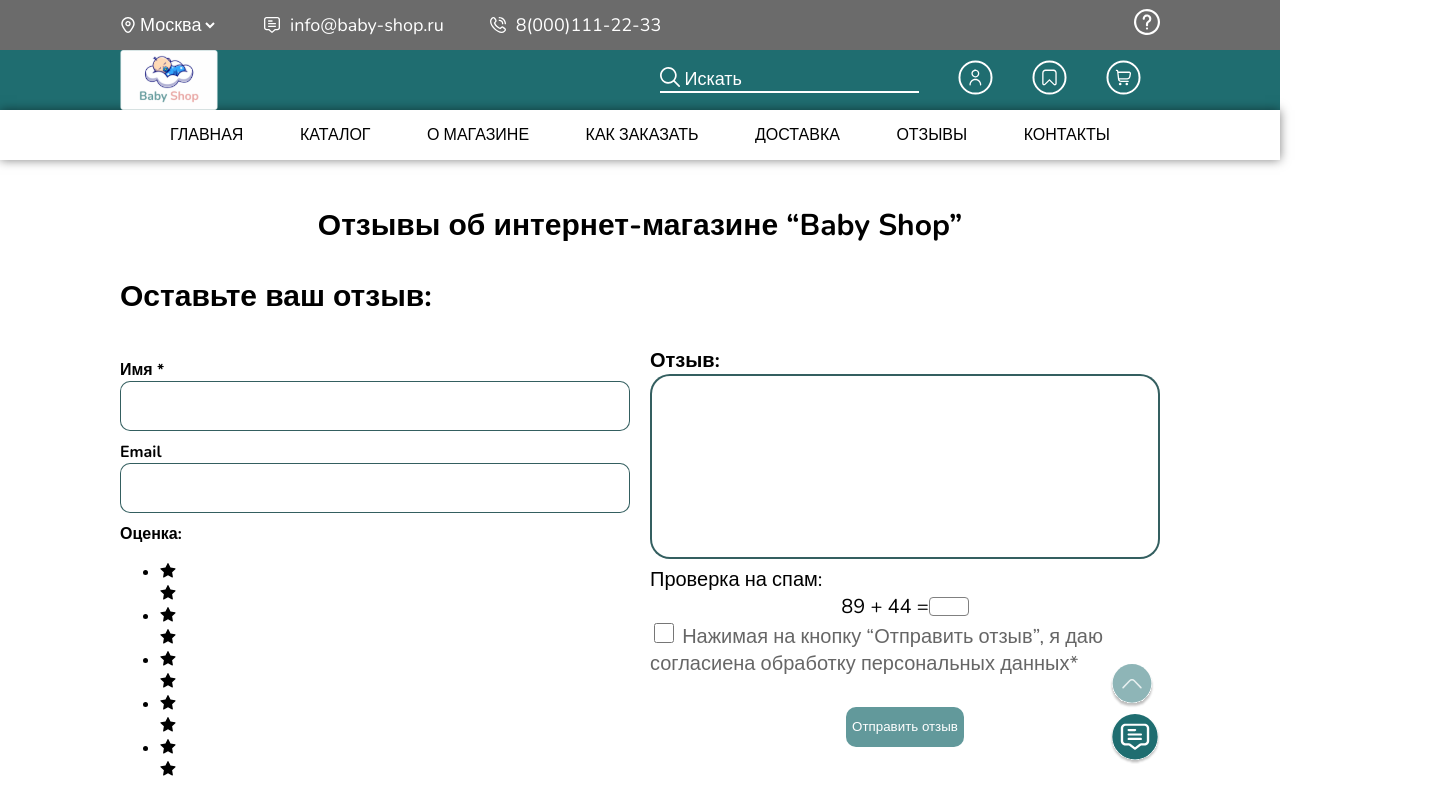
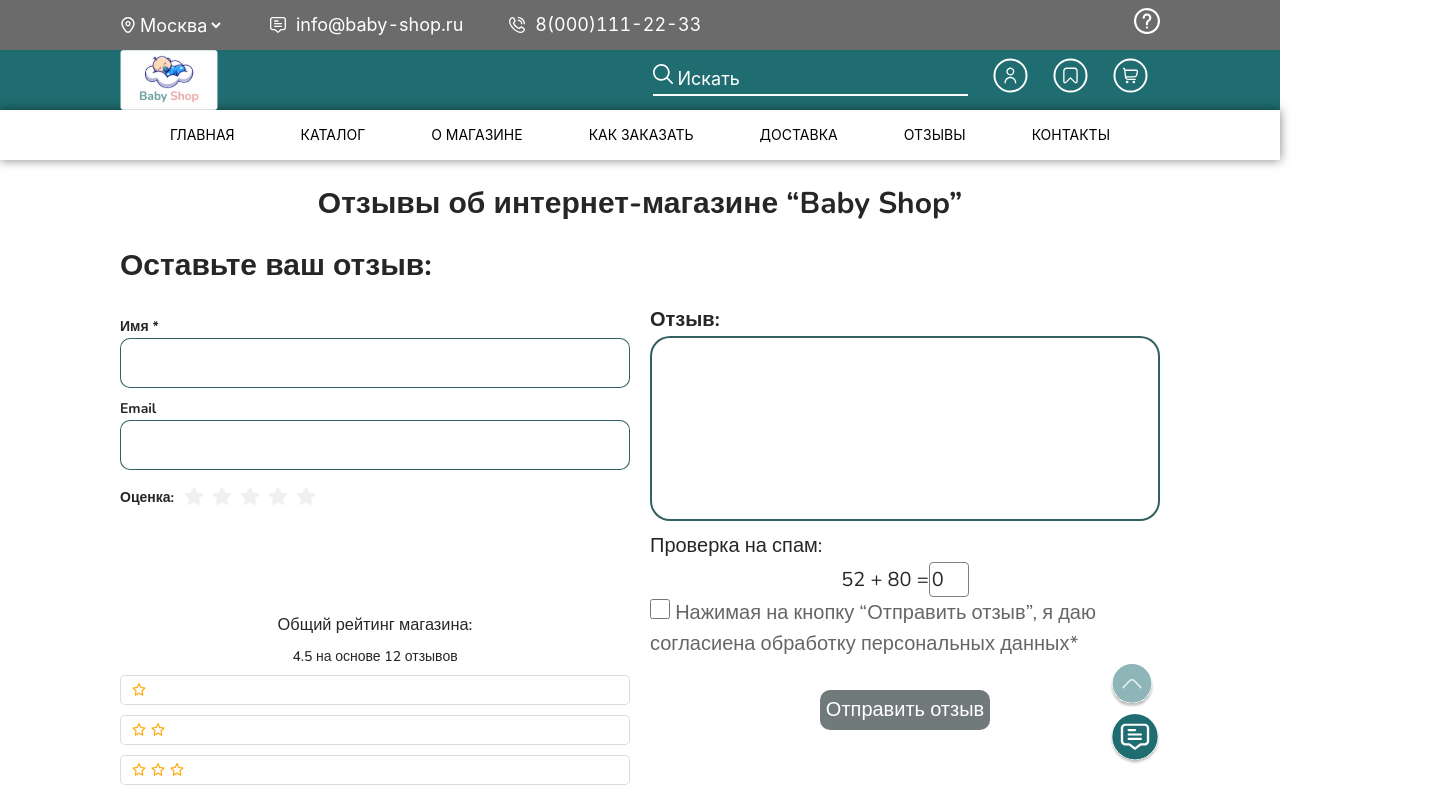
Before and after one commit to Kodmanspp/baby-shop, a Next.js app: page /reviewspage in a window 1280 px wide. Shown: the top 793 px of the page, 1450 px wide, since content can reach past the window. Built offline with nearby package versions, Linux system fonts and the light colour scheme.

Commit message:
main page and rewiews

```diff
--- a/components/MainPage/MainPage.jsx
+++ b/components/MainPage/MainPage.jsx
@@ -3,12 +3,10 @@ import styles from './MainPage.module.scss';
 import pocan from '../../public/icons/pocan.png';
 import telka from '../../public/icons/telka.png';
 import elipse from '../../public/icons/Ellipse.png';
-import profileIcon from '../../public/icons/zeleniyChel.png';
 import Image from 'next/image';
 import ClothesCard from '../MainPageCards/ClothesCard';
 import Card from '../MainPageReviewCard/Card';
 import { accordionArray, cardArray, headerArray } from './MainPageData';
-import Accordion from '../Accordion/Accordion';
 import SimpleAccordion from '../Accordion/Accordion';
 import {
   fetchNewCollection,
@@ -21,7 +19,6 @@ function MainPage() {
   const allNewCollection = useSelector((state) =>
     newCollectionSelectors.selectAll(state)
   );
-  console.log(allNewCollection);
 
   useEffect(() => {
     dispatch(fetchNewCollection());
--- a/components/MainPageCards/ClothesCard.jsx
+++ b/components/MainPageCards/ClothesCard.jsx
@@ -6,7 +6,6 @@ import favoriteIcon from '../../public/icons/favorite.svg';
 import palkaIcon from '../../public/icons/palkaebanaya.svg';
 import cartIcon from '../../public/icons/cart.svg';
 function ClothesCard({ cardArray }) {
-  console.log(cardArray);
   return (
     <>
       {cardArray.map((item) => {
--- a/components/ReviewsPage/ReviewsPage.jsx
+++ b/components/ReviewsPage/ReviewsPage.jsx
@@ -1,39 +1,100 @@
-import React from 'react';
+import React, { useEffect, useState } from 'react';
 import styles from './ReviewsPage.module.scss';
 import { Rate } from 'antd';
 import rectangleOne from '../../public/icons/Rectangle 163.png';
 import Image from 'next/image';
 import { StarOutlined } from '@ant-design/icons';
 import Card from '../MainPageReviewCard/Card';
+import 'antd/dist/antd.css';
+import { Formik } from 'formik';
 
 function ReviewsPage() {
+  const [rateAnt, setRateAnt] = useState(0);
+  const [inpCheck, setInpCheck] = useState(0);
+  const [SpamNum1, setSpamNum1] = useState(1);
+  const [SpamNum2, setSpamNum2] = useState(1);
+
+  useEffect(() => {
+    setSpamNum1(Math.floor(Math.random() * 100));
+    setSpamNum2(Math.floor(Math.random() * 100));
+  }, []);
+
+  const handleSubmitForm = ({ values, resetForm }) => {
+    console.log({ ...values, grade: rateAnt });
+  };
+
   return (
     <div className={styles.reviews_wrapper}>
       <h2 className={styles.title}> Отзывы об интернет-магазине “Baby Shop”</h2>
+      <Formik
+        initialValues={{
+          name: '',
+          email: '',
+          grade: '',
+          review: '',
+          agreement: false,
+        }}
+        onSubmit={(values, { resetForm }) => {
+          handleSubmitForm({ values, resetForm });
+        }}
+      >
+        {({
+          values,
+          errors,
+          touched,
+          handleChange,
+          handleSubmit,
+          handleBlur,
+        }) => (
+          <form onSubmit={handleSubmit}>
             <div className={styles.reviews_action}>
               <h3 className={styles.rew_title}>Оставьте ваш отзыв:</h3>
               <div className={styles.form_wrapper}>
                 <div className={styles.input_wrapper}>
                   <div className={styles.label_name}>
                     <label>Имя *</label>
-              <input className={styles.name_input} type='text' />
+                    <input
+                      className={styles.name_input}
+                      type='text'
+                      name='name'
+                      onChange={handleChange}
+                      onBlur={handleBlur}
+                      value={values.name}
+                    />
                   </div>
                   <div>
                     <label>Email</label>
-              <input className={styles.email_input} />
+                    <input
+                      className={styles.email_input}
+                      type='text'
+                      name='email'
+                      onChange={handleChange}
+                      onBlur={handleBlur}
+                      value={values.email}
+                    />
                   </div>
                   <div className={styles.rate_wrapper}>
                     <label>Оценка:</label>
-              <Rate allowHalf defaultValue={2.5} />
+                    <Rate
+                      value={rateAnt}
+                      onChange={(value) => setRateAnt(value)}
+                      defaultValue={2}
+                    />
                   </div>
                   <div style={{ marginTop: 100 }}>
                     <div>
-                <h3 className={styles.title_maga}>Общий рейтинг магазина:</h3>
-                <h4 className={styles.title_maga}>4.5 на основе 12 отзывов</h4>
+                      <h3 className={styles.title_maga}>
+                        Общий рейтинг магазина:
+                      </h3>
+                      <h4 className={styles.title_maga}>
+                        4.5 на основе 12 отзывов
+                      </h4>
                       <div>
                         <div>
                           <button className={styles.star_button}>
-                      <StarOutlined style={{ color: 'orange' }} />
+                            <StarOutlined
+                              style={{ color: 'orange', marginLeft: 5 }}
+                            />
                           </button>
                         </div>
                         <div>
@@ -100,17 +161,37 @@ function ReviewsPage() {
                 </div>
                 <div className={styles.textarea_wrapper}>
                   <label>Отзыв:</label>
-            <textarea />
+                  <textarea
+                    name='review'
+                    value={values.review}
+                    onBlur={handleBlur}
+                    onChange={handleChange}
+                  />
                   <div className={styles.textarea_spam}>
                     <div>
                       <span>Проверка на спам:</span>
                     </div>
                     <div className={styles.spam_check}>
-                <span>89 + 44 = </span>
-                <input type='number' />
+                      <span>
+                        {SpamNum1} + {SpamNum2} ={' '}
+                      </span>
+                      <input
+                        type='number'
+                        value={inpCheck}
+                        onChange={(e) => setInpCheck(e.target.value)}
+                      />
+                      {/* {inpCheck == SpamNum1 + SpamNum2
+                        ? 'Правильно'
+                        : 'Не правильно'} */}
                     </div>
                     <div className={styles.checkbox_wrapper}>
-                <input type='checkbox' />
+                      <input
+                        type='checkbox'
+                        name='agreement'
+                        value={values.agreement}
+                        onChange={handleChange}
+                        onBlur={handleBlur}
+                      />
                       <span>
                         {' '}
                         Нажимая на кнопку “Отправить отзыв”, я даю согласиена
@@ -118,12 +199,27 @@ function ReviewsPage() {
                       </span>
                     </div>
                     <div className={styles.send_button_wrapper}>
-                <button>Отправить отзыв</button>
+                      <button
+                        type='submit'
+                        disabled={
+                          inpCheck == SpamNum1 + SpamNum2 ? false : true
+                        }
+                        className={
+                          inpCheck == SpamNum1 + SpamNum2
+                            ? ''
+                            : styles.button_disable
+                        }
+                      >
+                        Отправить отзыв
+                      </button>
                     </div>
                   </div>
                 </div>
               </div>
             </div>
+          </form>
+        )}
+      </Formik>
       <div className={styles.reviews}>
         <Card />
         <Card />
--- a/components/ReviewsPage/ReviewsPage.module.scss
+++ b/components/ReviewsPage/ReviewsPage.module.scss
@@ -60,6 +60,9 @@
         color: #fff;
         border: none;
         cursor: pointer;
+      }
+      .button_disable {
+        background: #717a7a;
       }
     }
     textarea {
--- a/package.json
+++ b/package.json
@@ -17,13 +17,15 @@
     "@reduxjs/toolkit": "^1.8.1",
     "antd": "^4.19.3",
     "axios": "^0.26.1",
+    "formik": "^2.2.9",
     "nanoid": "^3.3.2",
     "next": "12.1.4",
     "node-sass": "^7.0.1",
     "react": "18.0.0",
     "react-dom": "18.0.0",
     "react-redux": "^7.2.8",
-    "redux-persist": "^6.0.0"
+    "redux-persist": "^6.0.0",
+    "yup": "^0.32.11"
   },
   "devDependencies": {
     "eslint": "8.12.0",
```
Also changed, not shown: 1 other file (tests, documents, lock files or other folders). Lines whose indentation alone changed are shown as unchanged.
